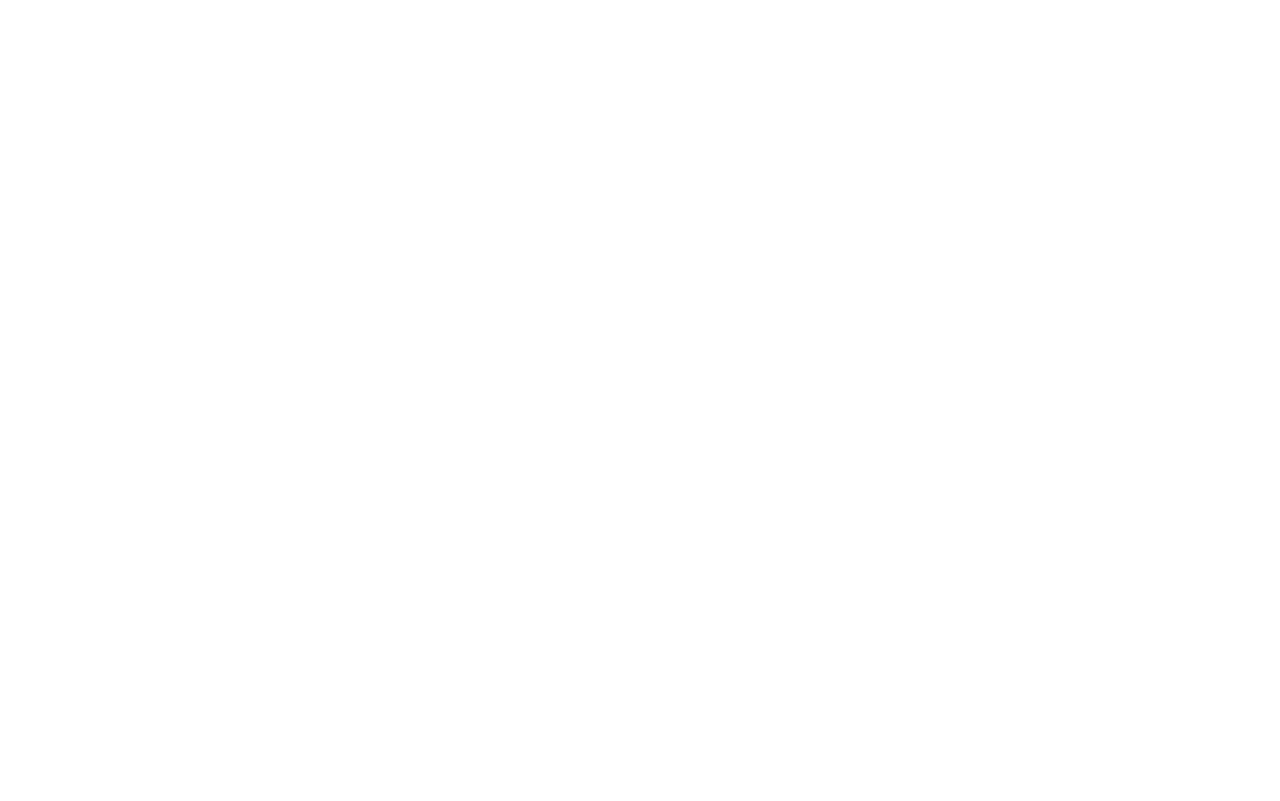
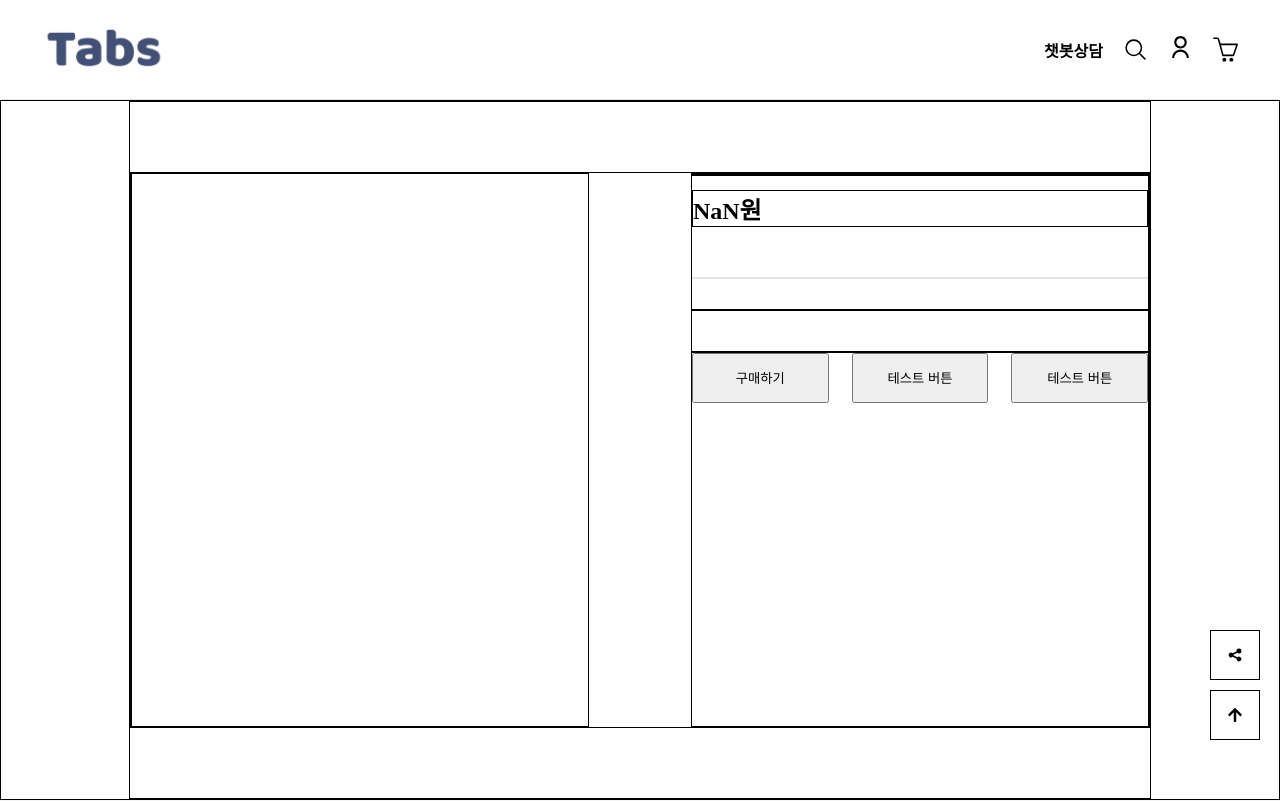
Before and after one commit to jihun8861/Sum-Vacation, a React (Create React App) app: page /Purchase in a window 1280 px wide. Before the commit this address had no page. Shown: the top 801 px of the page. Built offline with nearby package versions, Linux system fonts and the light colour scheme.

Commit message:
feat: Purchase

```diff
--- a/src/App.js
+++ b/src/App.js
@@ -7,10 +7,13 @@
 import CustomSelect from "./pages/CustomSelect";
 import Custom from "./pages/Custom";
 import Mypage from "./pages/Mypage";
+import Purchase from "./pages/Purchase";
+import ScrollToTop from "./components/ScrollToTop";
 
 function App() {
   return (
     <BrowserRouter>
+    <ScrollToTop />
       <Routes>
         <Route path="/" element={<Home/>}/>
         <Route path="/KakaoRedirect" element={<KakaoRedirect/>}/>
@@ -19,6 +22,7 @@
         <Route path="/CustomSelect" element={<CustomSelect/>}/>
         <Route path="/Custom" element={<Custom/>}/>
         <Route path="/Mypage" element={<Mypage/>}/>
+        <Route path="/Purchase" element={<Purchase/>}/>
       </Routes>
     </BrowserRouter>
   );
--- a/src/components/ItemFrame1.jsx
+++ b/src/components/ItemFrame1.jsx
@@ -2,8 +2,8 @@
 import styled from "styled-components";
 
 const Container = styled.div`
-  width: 32%;
-  height: 520px;
+  width: 30%;
+  height: 500px;
   border: solid 1px;
   margin-bottom: 100px;
 `;
--- a/src/components/ItemFrame2.jsx
+++ b/src/components/ItemFrame2.jsx
@@ -1,5 +1,6 @@
 import React, { useState } from "react";
 import styled from "styled-components";
+import { useNavigate } from "react-router-dom";
 
 const Container = styled.div`
   width: 320px;
@@ -27,6 +28,7 @@
 
 const Text2 = styled.div`
   font-size: 16px;
+  color: ${(props) => props.color}; // 색상을 받아와서 적용
 `;
 
 const PriceFrame = styled.div`
@@ -35,10 +37,11 @@
   font-size: 18px;
   font-weight: 600;
   padding-top: 5px;
-`
+`;
 
-const ItemFrame2 = ({ image, hoverImage, text, price }) => {
+const ItemFrame2 = ({ image, hoverImage, text, price, text2, color, details }) => {
   const [currentImage, setCurrentImage] = useState(image);
+  const navigate = useNavigate();
 
   const handleMouseEnter = () => {
     setCurrentImage(hoverImage);
@@ -48,15 +51,21 @@
     setCurrentImage(image);
   };
 
+  const handleClick = () => {
+    navigate("/purchase", {
+      state: { image, text, price, text2, color, details }
+    });
+  };
+
   const formatPrice = (price) => {
-    return new Intl.NumberFormat('ko-KR', {
-      currency: 'KRW',
-      minimumFractionDigits: 0
+    return new Intl.NumberFormat("ko-KR", {
+      currency: "KRW",
+      minimumFractionDigits: 0,
     }).format(price);
   };
 
   return (
-    <Container>
+    <Container onClick={handleClick}>
       <ImageFrame2
         image={currentImage}
         onMouseEnter={handleMouseEnter}
--- a/src/components/Layout.jsx
+++ b/src/components/Layout.jsx
@@ -6,6 +6,8 @@
 import { HiShare } from "react-icons/hi";
 
 const Container = styled.div`
+  width: 100%;
+  height: 100%;
   display: flex;
   flex-direction: column;
   align-items: center;
@@ -21,7 +23,11 @@
 `;
 
 const Main = styled.div`
+  width: 100%;
+  height: auto;
   display: flex;
+  justify-content: center;
+  align-items: center;
   flex-direction: column;
   margin-top: 100px;
 `;
@@ -38,7 +44,7 @@
   align-items: center;
   justify-content: center;
   background-color: white;
-    &:hover {
+  &:hover {
     background: #6d8cff;
     color: white;
     border: none;
@@ -94,8 +100,8 @@
             <TopArrowIcon />
           </TopArrow>
         </Main>
+        <Footer />
       </Container>
-      <Footer />
     </>
   );
 };
--- /dev/null
+++ b/src/components/ScrollToTop.jsx
@@ -0,0 +1,14 @@
+import { useEffect } from 'react';
+import { useLocation } from 'react-router-dom';
+
+const ScrollToTop = () => {
+    const { pathname } = useLocation();
+
+    useEffect(() => {
+        window.scrollTo({ top: 0, left: 0, behavior: 'smooth' });
+    }, [pathname]);
+
+    return null;
+};
+
+export default ScrollToTop;
--- /dev/null
+++ b/src/json/keyboards.json
@@ -0,0 +1,123 @@
+[
+  {
+    "image": "/images/keyboard1.png",
+    "hoverImage": "/images/keyboard1-1.png",
+    "text": "몬스타기어 YAONG67 야옹67 아크릴 키보드",
+    "price": 139000,
+    "text2": "고양이 형태의 아크릴 키보드",
+    "color": "#955377",
+    "details": [
+      "고양이 형태의 아크릴 키보드",
+      "유선 전용",
+      "풀 아크릴 하우징 (적층) & 클리어, 화이트 색상",
+      "LED 지원",
+      "65배열",
+      "핫스왑&솔더링"
+    ]
+  },
+  {
+    "image": "/images/keyboard2.png",
+    "hoverImage": "/images/keyboard2-1.png",
+    "text": "몬스타기어 닌자87PRO ALU 스페셜 에디션 풀알루미늄 커스텀 키보드",
+    "price": 250000,
+    "text2": "닌자87PRO ALU 에디션",
+    "color": "#0000FF",
+    "details": [
+      "풀알루미늄 바디",
+      "유선 전용",
+      "RGB LED 지원",
+      "87키 배열",
+      "핫스왑 지원"
+    ]
+  },
+  {
+    "image": "/images/keyboard3.png",
+    "hoverImage": "/images/keyboard3-1.png",
+    "text": "[공장풀윤활] 몬스타기어 닌자96PRO LCD (Ver.게이트론)",
+    "price": 169000,
+    "text2": "Detail text about the Mechanical Keyboard",
+    "color": "#008000",
+    "details": [
+      "공장풀윤활 처리",
+      "96키 배열",
+      "LCD 디스플레이",
+      "게이트론 스위치",
+      "RGB LED 지원"
+    ]
+  },
+  {
+    "image": "/images/keyboard4.png",
+    "hoverImage": "/images/keyboard4-1.png",
+    "text": "[수제풀윤활] 몬스타기어 닌자 104PRO LCD (Ver.게이트론)",
+    "price": 199000,
+    "text2": "Detail text about the Mechanical Keyboard",
+    "color": "#FFA500",
+    "details": [
+      "수제풀윤활 처리",
+      "104키 배열",
+      "LCD 디스플레이",
+      "게이트론 스위치",
+      "RGB LED 지원"
+    ]
+  },
+  {
+    "image": "/images/keyboard5.png",
+    "hoverImage": "/images/keyboard5-1.png",
+    "text": "몬스타기어 MK84S 미니키보드",
+    "price": 87000,
+    "text2": "Detail text about the Mechanical Keyboard",
+    "color": "#800080",
+    "details": [
+      "미니키보드",
+      "84키 배열",
+      "유선 전용",
+      "RGB LED 지원",
+      "게이트론 스위치"
+    ]
+  },
+  {
+    "image": "/images/keyboard6-1.png",
+    "hoverImage": "/images/keyboard6.png",
+    "text": "몬스타기어 닌자87PRO V2 G(Ver.게이트론)",
+    "price": 99500,
+    "text2": "Detail text about the Mechanical Keyboard",
+    "color": "#00FFFF",
+    "details": [
+      "87키 배열",
+      "유선 전용",
+      "RGB LED 지원",
+      "게이트론 스위치",
+      "핫스왑 지원"
+    ]
+  },
+  {
+    "image": "/images/keyboard7.png",
+    "hoverImage": "/images/keyboard7-1.png",
+    "text": "몬스타기어 네모67 커스텀 키보드",
+    "price": 159000,
+    "text2": "Detail text about the Mechanical Keyboard",
+    "color": "#FFC0CB",
+    "details": [
+      "67키 배열",
+      "유선 전용",
+      "RGB LED 지원",
+      "커스텀 스위치",
+      "핫스왑 지원"
+    ]
+  },
+  {
+    "image": "/images/keyboard8.png",
+    "hoverImage": "/images/keyboard8-1.png",
+    "text": "FEKER 앨리스98 LCD 키보드",
+    "price": 220000,
+    "text2": "Detail text about the Mechanical Keyboard",
+    "color": "#FFFF00",
+    "details": [
+      "98키 배열",
+      "LCD 디스플레이",
+      "유선 전용",
+      "RGB LED 지원",
+      "게이트론 스위치"
+    ]
+  }
+]
--- a/src/pages/Custom.js
+++ b/src/pages/Custom.js
@@ -3,7 +3,7 @@
 import Layout from "../components/Layout";
 
 const Container = styled.div`
-  width: 1500px;
+  width: 100%;
   height: 700px;
   border: solid 1px;
   display: flex;
--- a/src/pages/CustomSelect.js
+++ b/src/pages/CustomSelect.js
@@ -3,7 +3,7 @@
 import Layout from "../components/Layout";
 
 const Container = styled.div`
-  width: 1500px;
+  width: 100%;
   height: 700px;
   display: flex;
   align-items: center;
--- a/src/pages/Home.js
+++ b/src/pages/Home.js
@@ -1,7 +1,8 @@
 import React, { useState, useEffect } from "react";
 import { useInView } from "react-intersection-observer";
-import styled, { keyframes, css } from "styled-components";
+import styled, { keyframes} from "styled-components";
 import Layout from "../components/Layout";
+import keyboards from '../json/keyboards.json';
 import TextFrame from "../components/TextFrame";
 import ItemFrame1 from "../components/ItemFrame1";
 import ItemFrame2 from "../components/ItemFrame2";
@@ -10,7 +11,7 @@
 
 // 스타일 및 애니메이션 정의
 const Container = styled.div`
-  width: 1500px;
+  width: 100%;
   height: 100%;
   display: flex;
   flex-direction: column;
@@ -28,7 +29,7 @@
 `;
 
 const Frame1 = styled.div`
-  width: 100%;
+  width: 90%;
   height: 100%;
   display: flex;
   flex-direction: column;
@@ -46,26 +47,23 @@
     animation: ${slideUp} 1s forwards;
     opacity: 1;
   }
-    border: solid 1px;
 `;
 
 const Frame2 = styled.div`
-  width: 100%;
+  width: 90%;
   height: 100%;
   display: flex;
   align-items: center;
-  justify-content: space-between;
-  border: solid 1px;
+  justify-content: space-evenly;
 `;
 
 const Frame3 = styled.div`
-  width: 100%;
+  width: 95%;
   height: 100%;
   display: flex;
   align-items: center;
   justify-content: space-between;
   padding: 30px 20px;
-  border: solid 1px;
 `;
 
 const ItemFrame2Wrapper = styled.div`
@@ -111,67 +109,16 @@
 `;
 
 const HomeContent = () => {
+  const [currentIndex, setCurrentIndex] = useState(0);
+  const [slideDirection, setSlideDirection] = useState(null);
+  const itemsPerPage = 4;
+  const totalPages = Math.ceil(keyboards.length / itemsPerPage);
+
   const items1 = [
     { image: "/images/test0.jpg", text: "Test 1" },
     { image: "/images/test0.jpg", text: "Test 2" },
     { image: "/images/test0.jpg", text: "Test 3" },
   ];
-
-  const items2 = [
-    {
-      image: "/images/keyboard1.png",
-      hoverImage: "/images/keyboard1-1.png",
-      text: "몬스타기어 YAONG67 야옹67 아크릴 키보드",
-      price: 139000,
-    },
-    {
-      image: "/images/keyboard2.png",
-      hoverImage: "/images/keyboard2-1.png",
-      text: "몬스타기어 닌자87PRO ALU 스페셜 에디션 풀알루미늄 커스텀 키보드",
-      price: 250000,
-    },
-    {
-      image: "/images/keyboard3.png",
-      hoverImage: "/images/keyboard3-1.png",
-      text: "[공장풀윤활] 몬스타기어 닌자96PRO LCD (Ver.게이트론)",
-      price: 169000,
-    },
-    {
-      image: "/images/keyboard4.png",
-      hoverImage: "/images/keyboard4-1.png",
-      text: "[수제풀윤활] 몬스타기어 닌자 104PRO LCD (Ver.게이트론)",
-      price: 199000,
-    },
-    {
-      image: "/images/keyboard5.png",
-      hoverImage: "/images/keyboard5-1.png",
-      text: "[공장풀윤활] 클래식TKL 아크릴 커스텀 기계식키보드(Ver.Gateron)",
-      price: 199000,
-    },
-    {
-      image: "/images/keyboard6.png",
-      hoverImage: "/images/keyboard6-1.png",
-      text: "몬스타기어 닌자87PRO V2 G(Ver.게이트론)",
-      price: 99500,
-    },
-    {
-      image: "/images/keyboard7.png",
-      hoverImage: "/images/keyboard7-1.png",
-      text: "몬스타기어 네모67 커스텀 키보드",
-      price: 159000,
-    },
-    {
-      image: "/images/keyboard8.png",
-      hoverImage: "/images/keyboard8-1.png",
-      text: "FEKER 앨리스98 LCD 키보드",
-      price: 220000,
-    },
-  ];
-
-  const [currentIndex, setCurrentIndex] = useState(0);
-  const [slideDirection, setSlideDirection] = useState(null);
-  const itemsPerPage = 4;
-  const totalPages = Math.ceil(items2.length / itemsPerPage);
 
   useEffect(() => {
     if (slideDirection) {
@@ -183,7 +130,7 @@
   }, [slideDirection]);
 
   const handleNext = () => {
-    if (currentIndex + itemsPerPage < items2.length) {
+    if (currentIndex + itemsPerPage < keyboards.length) {
       setSlideDirection("left");
       setCurrentIndex(currentIndex + itemsPerPage);
     }
@@ -228,7 +175,7 @@
       <Frame3>
         <ArrowIconBack onClick={handlePrev} />
         <ItemFrame2Wrapper slideDirection={slideDirection}>
-          {items2
+          {keyboards
             .slice(currentIndex, currentIndex + itemsPerPage)
             .map((item, index) => (
               <ItemFrame2
@@ -237,6 +184,9 @@
                 hoverImage={item.hoverImage}
                 text={item.text}
                 price={item.price}
+                text2={item.text2}
+                color={item.color}
+                details={item.details}
               />
             ))}
         </ItemFrame2Wrapper>
--- a/src/pages/Mypage.js
+++ b/src/pages/Mypage.js
@@ -5,7 +5,7 @@
 import axios from "axios";
 
 const Container = styled.div`
-  width: 1500px;
+  width: 100%;
   height: 900px;
   display: flex;
   align-items: center;
--- /dev/null
+++ b/src/pages/Purchase.js
@@ -0,0 +1,144 @@
+import React from "react";
+import styled from "styled-components";
+import { useLocation } from "react-router-dom";
+import Layout from "../components/Layout";
+
+const Container = styled.div`
+  width: 100%;
+  height: 700px;
+  border: solid 1px;
+  display: flex;
+  align-items: center;
+  justify-content: center;
+`;
+
+const Frame = styled.div`
+  width: 80%;
+  height: 100%;
+  border: solid 1px;
+  display: flex;
+  align-items: center;
+  justify-content: center;
+`;
+
+const FrameWrapper = styled.div`
+  width: 100%;
+  height: 80%;
+  border: solid 1px;
+  display: flex;
+  justify-content: space-between;
+`;
+
+const ImageFrame = styled.div`
+  width: 45%;
+  height: 100%;
+  border: solid 1px;
+  background-image: url(${(props) => props.image});
+  background-size: 100% 100%;
+`;
+
+const TextFrame = styled.div`
+  width: 45%;
+  height: 100%;
+  border: solid 1px;
+  display: flex;
+  flex-direction: column;
+`;
+
+const Title = styled.div`
+  font-size: 24px;
+  margin-bottom: 14px;
+  border: solid 1px;
+  color: ${(props) => props.color}; // 색상을 받아와서 적용
+`;
+
+const Price = styled.div`
+  font-size: 24px;
+  font-weight: bold;
+  border: solid 1px;
+`;
+
+const Line = styled.hr`
+  border: solid 1px #e5e5e5;
+  margin: 50px 0 30px 0;
+`;
+
+const Title2 = styled.div`
+  font-size: 32px;
+  font-weight: bold;
+  border: solid 1px;
+  color: ${(props) => props.color}; // 색상을 받아와서 적용
+`;
+
+const DetailFrame = styled.div`
+  width: 100%;
+  height: auto;
+  border: solid 1px;
+  margin-top: 40px;
+  font-size: 18px;
+`
+
+const BtnFrame = styled.div`
+  width: 100%;
+  height: 50px;
+  display: flex;
+  justify-content: space-between;
+`
+
+const PurchaseBtn = styled.button`
+  width: 30%;
+  height: 100%;
+`
+
+const TestBtn = styled.button`
+  width: 30%;
+  height: 100%;
+`
+
+const Test2Btn = styled.button`
+  width: 30%;
+  height: 100%;
+`
+
+const PurchaseContent = () => {
+  const location = useLocation();
+  const { image, text, price, text2, color, details } = location.state || {};
+
+  return (
+    <Container>
+      <Frame>
+        <FrameWrapper>
+          <ImageFrame image={image} />
+          <TextFrame>
+            <Title>{text}</Title>
+            <Price>
+              {new Intl.NumberFormat("ko-KR", {
+                currency: "KRW",
+                minimumFractionDigits: 0,
+              }).format(price)}
+              원
+            </Price>
+            <Line />
+            <Title2 color={color}>{text2}</Title2>
+            <DetailFrame>
+            {details && details.map((detail, index) => (
+              <div key={index}>- {detail}</div>
+            ))}
+            </DetailFrame>
+            <BtnFrame>
+              <PurchaseBtn>구매하기</PurchaseBtn>
+              <TestBtn>테스트 버튼</TestBtn>
+              <Test2Btn>테스트 버튼</Test2Btn>
+            </BtnFrame>
+          </TextFrame>
+        </FrameWrapper>
+      </Frame>
+    </Container>
+  );
+};
+
+const Purchase = () => {
+  return <Layout isHome={false} children={<PurchaseContent />} />;
+};
+
+export default Purchase;
```
Also changed, not shown: public/images/keyboard5-1.png, public/images/keyboard5.png.
